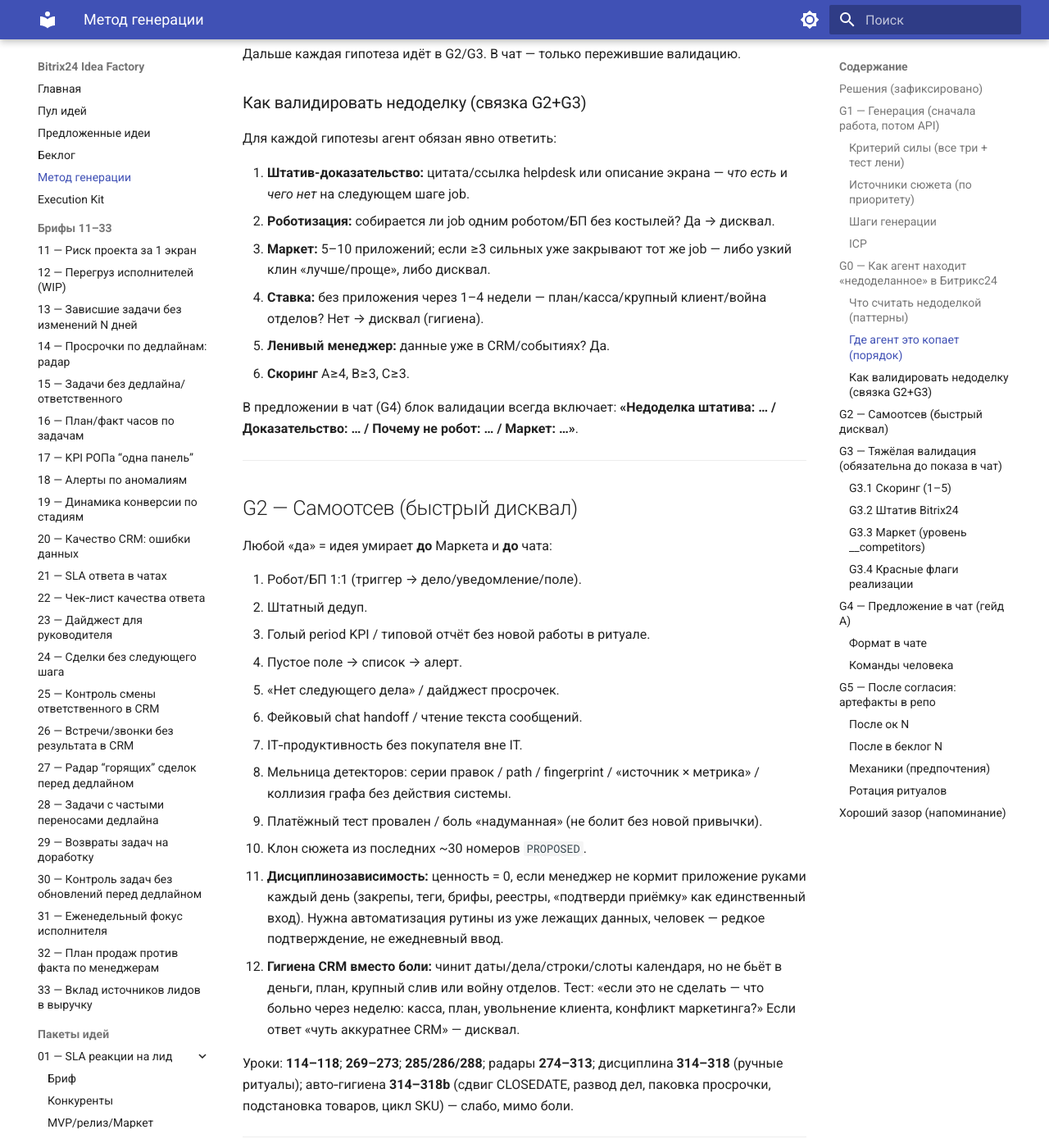
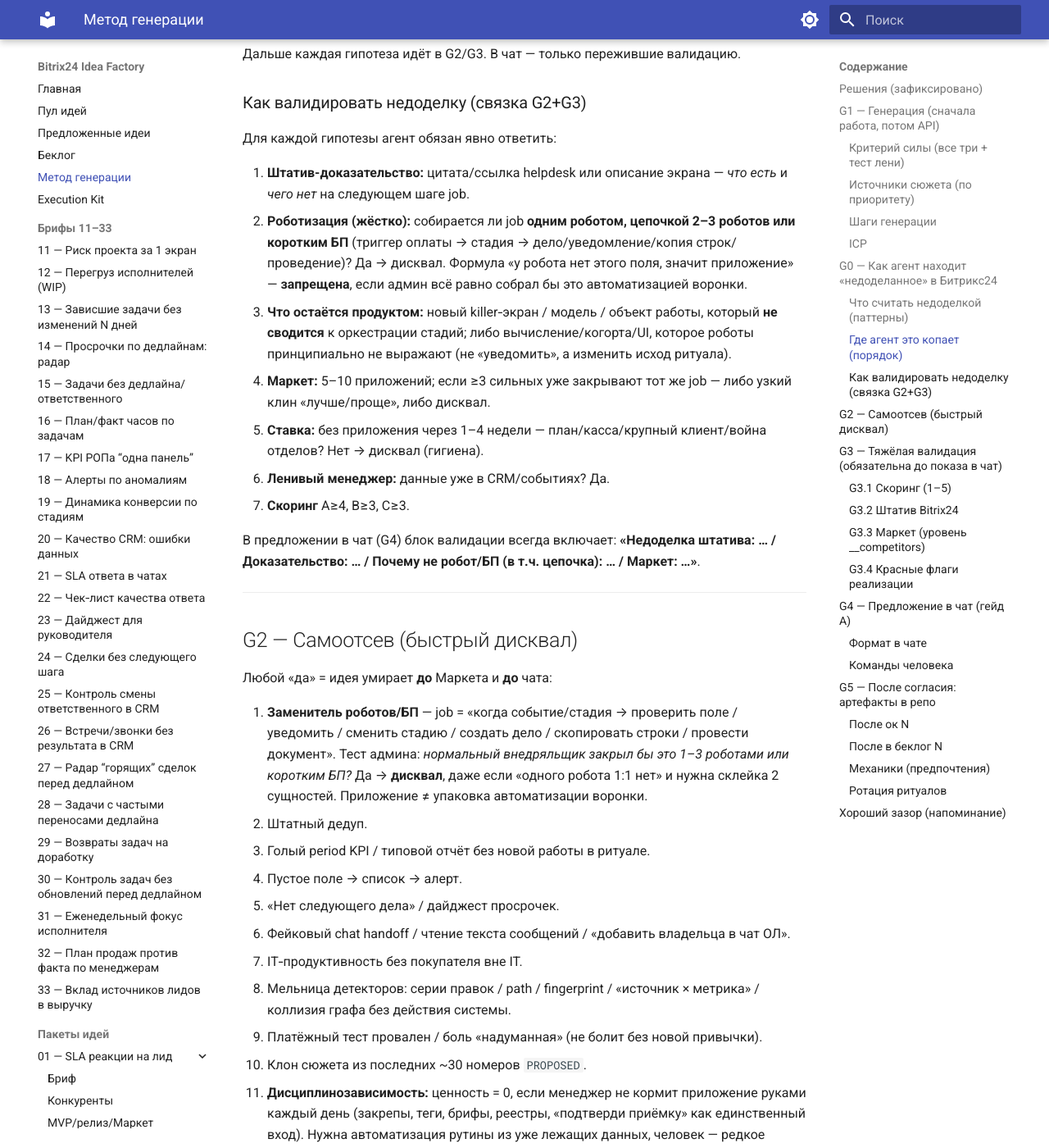
Before and after one commit to grinkevich-dima/b24-idea-factory, an MkDocs documentation site: the page built from docs/idea-briefs/IDEA_METHOD.md, in a window 1280 px wide and 1400 px high, scrolled down 3410 px. Shown: the whole window at 82% size. Built offline with MkDocs 1.6.1 and Material for MkDocs 9.7.7, drawn with Linux system fonts in a browser that asks for light colours; some of the changed text lies outside the part shown.

Commit message:
Harden G2: discual robot/BP chain replacements
Reject jobs an admin would close with 1–3 robots or a short BP
(314–318c: catalog price, manual sum, realization draft, etc.).

Co-authored-by: grinkevich-dima <grinkevich-dima@users.noreply.github.com>

```diff
--- a/docs/idea-briefs/IDEA_METHOD.md
+++ b/docs/idea-briefs/IDEA_METHOD.md
@@ -104,13 +104,14 @@ flowchart TD
 Для каждой гипотезы агент обязан явно ответить:
 
 1. **Штатив-доказательство:** цитата/ссылка helpdesk или описание экрана — *что есть* и *чего нет* на следующем шаге job.
-2. **Роботизация:** собирается ли job одним роботом/БП без костылей? Да → дисквал.
-3. **Маркет:** 5–10 приложений; если ≥3 сильных уже закрывают тот же job — либо узкий клин «лучше/проще», либо дисквал.
-4. **Ставка:** без приложения через 1–4 недели — план/касса/крупный клиент/война отделов? Нет → дисквал (гигиена).
-5. **Ленивый менеджер:** данные уже в CRM/событиях? Да.
-6. **Скоринг** A≥4, B≥3, C≥3.
+2. **Роботизация (жёстко):** собирается ли job **одним роботом, цепочкой 2–3 роботов или коротким БП** (триггер оплаты → стадия → дело/уведомление/копия строк/проведение)? Да → дисквал. Формула «у робота нет этого поля, значит приложение» — **запрещена**, если админ всё равно собрал бы это автоматизацией воронки.
+3. **Что остаётся продуктом:** новый killer‑экран / модель / объект работы, который **не сводится** к оркестрации стадий; либо вычисление/когорта/UI, которое роботы принципиально не выражают (не «уведомить», а изменить исход ритуала).
+4. **Маркет:** 5–10 приложений; если ≥3 сильных уже закрывают тот же job — либо узкий клин «лучше/проще», либо дисквал.
+5. **Ставка:** без приложения через 1–4 недели — план/касса/крупный клиент/война отделов? Нет → дисквал (гигиена).
+6. **Ленивый менеджер:** данные уже в CRM/событиях? Да.
+7. **Скоринг** A≥4, B≥3, C≥3.
 
-В предложении в чат (G4) блок валидации всегда включает: **«Недоделка штатива: … / Доказательство: … / Почему не робот: … / Маркет: …»**.
+В предложении в чат (G4) блок валидации всегда включает: **«Недоделка штатива: … / Доказательство: … / Почему не робот/БП (в т.ч. цепочка): … / Маркет: …»**.
 
 ---
 
@@ -118,12 +119,12 @@ flowchart TD
 
 Любой «да» = идея умирает **до** Маркета и **до** чата:
 
-1. Робот/БП 1:1 (триггер → дело/уведомление/поле).
+1. **Заменитель роботов/БП** — job = «когда событие/стадия → проверить поле / уведомить / сменить стадию / создать дело / скопировать строки / провести документ». Тест админа: *нормальный внедряльщик закрыл бы это 1–3 роботами или коротким БП?* Да → **дисквал**, даже если «одного робота 1:1 нет» и нужна склейка 2 сущностей. Приложение ≠ упаковка автоматизации воронки.
 2. Штатный дедуп.
 3. Голый period KPI / типовой отчёт без новой работы в ритуале.
 4. Пустое поле → список → алерт.
 5. «Нет следующего дела» / дайджест просрочек.
-6. Фейковый chat handoff / чтение текста сообщений.
+6. Фейковый chat handoff / чтение текста сообщений / «добавить владельца в чат ОЛ».
 7. IT‑продуктивность без покупателя вне IT.
 8. Мельница детекторов: серии правок / path / fingerprint / «источник × метрика» / коллизия графа без действия системы.
 9. Платёжный тест провален / боль «надуманная» (не болит без новой привычки).
@@ -131,7 +132,7 @@ flowchart TD
 11. **Дисциплинозависимость:** ценность = 0, если менеджер не кормит приложение руками каждый день (закрепы, теги, брифы, реестры, «подтверди приёмку» как единственный вход). Нужна автоматизация рутины из уже лежащих данных, человек — редкое подтверждение, не ежедневный ввод.
 12. **Гигиена CRM вместо боли:** чинит даты/дела/строки/слоты календаря, но не бьёт в деньги, план, крупный слив или войну отделов. Тест: «если это не сделать — что больно через неделю: касса, план, увольнение клиента, конфликт маркетинга?» Если ответ «чуть аккуратнее CRM» — дисквал.
 
-Уроки: **114–118**; **269–273**; **285/286/288**; радары **274–313**; дисциплина **314–318** (ручные ритуалы); авто‑гигиена **314–318b** (сдвиг CLOSEDATE, развод дел, паковка просрочки, подстановка товаров, цикл SKU) — слабо, мимо боли.
+Уроки: **114–118**; **269–273**; **285/286/288**; радары **274–313**; дисциплина **314–318**; авто‑гигиена **314–318b**; **анти‑робот‑пакет 314–318c** (цены каталога, ручная сумма, черновик реализации, оплата без остатка, diff КП↔сделка) — это не продукт, а попытка заменить БП/роботов.
 
 ---
 
@@ -151,11 +152,11 @@ flowchart TD
 
 Явно проверить и записать в черновик:
 
-- роботы / триггеры / БП;
+- роботы / триггеры / БП (включая **цепочку** из нескольких);
 - фильтры и штатные отчёты CRM;
 - типовые экраны (дела, стадии, товары, чаты).
 
-Если находится терпимый обход — **дисквал** (не предлагать).
+Если находится терпимый обход **или** очевидная настройка автоматизации продаж — **дисквал** (не предлагать).
 
 ### G3.3 Маркет (уровень `__competitors`)
 
```
Also changed, not shown: .cursor/skills/b24-idea-factory/SKILL.md (+4 -4 lines), docs/idea-briefs/PROPOSED.md (+2 -0 lines).
